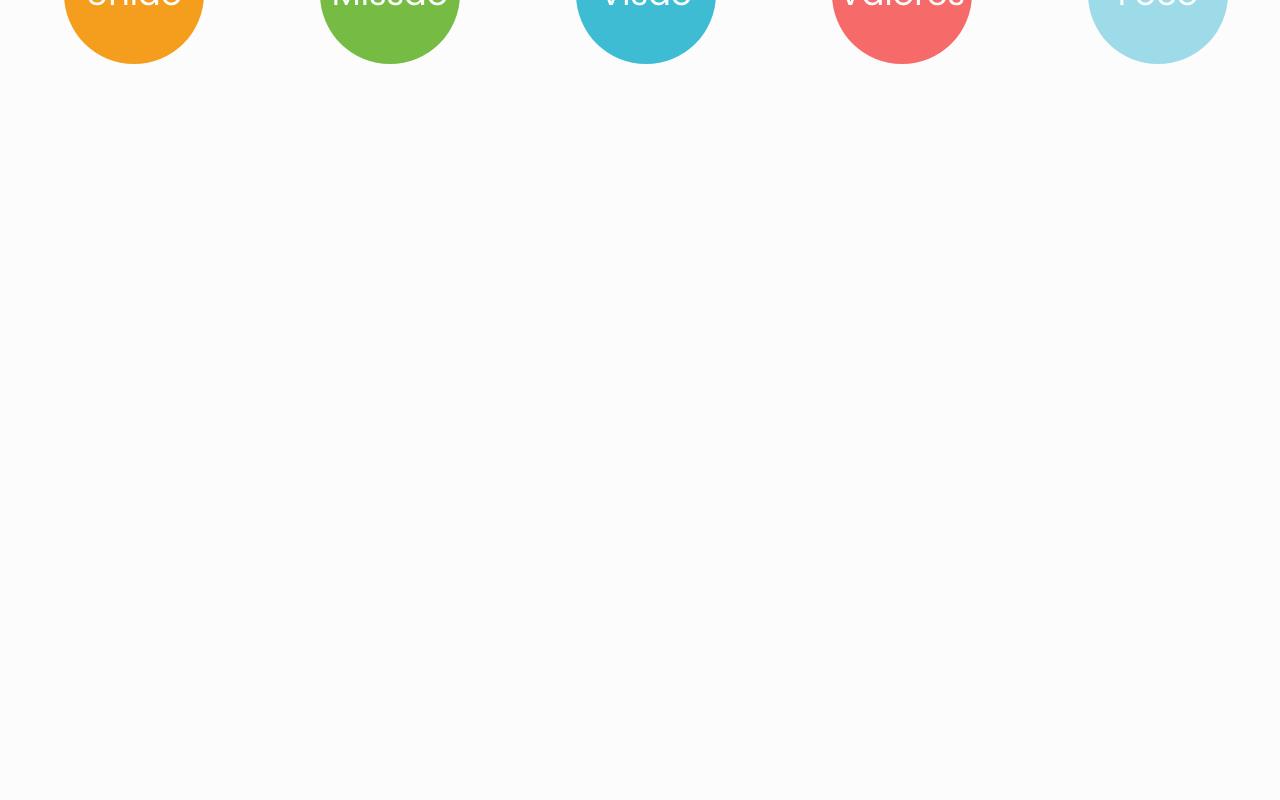
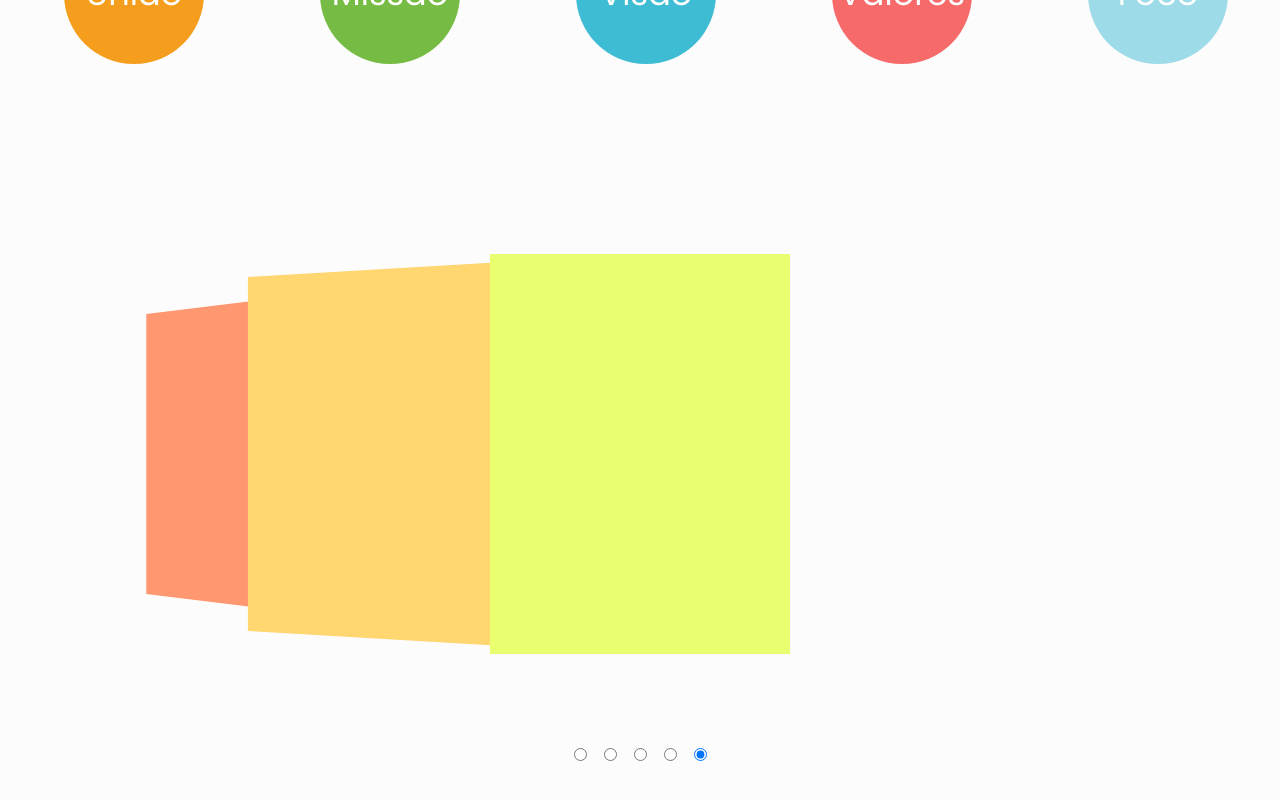
Before and after one commit to stack-over-code-atlantico/supermercadosq-fe, a React (Vite) app in the folder supermercadosq/: page /about in a window 1280 px wide. Shown: the part 716-1516 px from the top of the page. Before the commit the page ends 920 px from the top, so only its background shows below. Built offline with nearby package versions, Linux system fonts and the light colour scheme.

Commit message:
Feat: about create card carousel

```diff
--- a/supermercadosq/src/components/About/index.jsx
+++ b/supermercadosq/src/components/About/index.jsx
@@ -1,9 +1,13 @@
-import React, { useContext } from 'react';
-import { AboutSection, AboutText, AboutParagraph } from './styles';
+import React, { useContext, useState } from 'react';
+import { AboutSection, AboutText, AboutParagraph, ContainerBody, CardBody } from './styles';
 import { LoadingScreen } from '../LoadingScreen/styles';
 
 
 export function AboutComponent() {
+  const [isSubscribed, setIsSubscribed] = useState(true);
+  const handleChange = event => {
+    setIsSubscribed(event.target.checked);
+  }
 
   return (
     <>
@@ -21,6 +25,54 @@ export function AboutComponent() {
         <LoadingScreen size='140px' background='#f66a69' left='65%' top='80%' text='Valores'/>
         <LoadingScreen size='140px' background='#9cdbe7' left='85%' top='80%' text='Foco'/>
       </AboutSection>
+
+      <ContainerBody>
+        <input type="radio"
+          id="subscribe"
+          name="subscribe"
+          onChange={handleChange}
+          checked={isSubscribed}
+          className="position"
+        />
+        <input type="radio"
+          id="subscribe"
+          name="subscribe"
+          onChange={handleChange}
+          checked={isSubscribed}
+          className="position"
+        />
+        <input type="radio"
+          id="subscribe"
+          name="subscribe"
+          onChange={handleChange}
+
+          checked={isSubscribed}
+          className="position"
+        />
+        <input type="radio"
+          id="subscribe"
+          name="subscribe"
+          onChange={handleChange}
+          checked={isSubscribed}
+          className="position"
+        />
+        <input type="radio"
+          id="subscribe"
+          name="subscribe"
+          onChange={handleChange}
+          checked={isSubscribed}
+          className="position"
+        />
+
+        <CardBody id="carousel">
+          <div className="item" />
+          <div className="item" />
+          <div className="item" />
+          <div className="item" />
+          <div className="item" />
+        </CardBody>
+      </ContainerBody>
+
     </>
   );
 };
--- a/supermercadosq/src/components/About/styles.jsx
+++ b/supermercadosq/src/components/About/styles.jsx
@@ -22,3 +22,107 @@ export const AboutParagraph = styled.p`
   width: 90%;
   margin-left: 5%;
 `;
+
+export const ContainerBody = styled.div`
+  height: 600px;
+  display: grid;
+  grid-template-rows: 500px 100px;
+  grid-template-columns: 1fr 30px 30px 30px 30px 30px 1fr;
+  align-items: center;
+  justify-items: center;
+
+  & input.position:nth-of-type(1){
+    grid-column: 2 / 3;
+    grid-row: 2 / 3;
+  }
+
+  & input.position:nth-of-type(1):checked ~ div#carousel{
+    --position: 1;
+  }
+
+  & input.position:nth-of-type(2){
+    grid-column: 3 / 4;
+    grid-row: 2 / 3;
+  }
+
+  & input.position:nth-of-type(2):checked ~ div#carousel{
+    --position: 2;
+  }
+
+  & input.position:nth-of-type(3){
+    grid-column: 4 /5;
+    grid-row: 2 / 3;
+  }
+
+  & input.position:nth-of-type(3):checked ~ div#carousel{
+    --position: 3;
+  }
+
+  & input.position:nth-of-type(4){
+    grid-column: 5 / 6;
+    grid-row: 2 / 3;
+  }
+
+  & input.position:nth-of-type(4):checked ~ div#carousel{
+    --position: 4;
+  }
+
+  & input.position:nth-of-type(5){
+    grid-column: 6 / 7;
+    grid-row: 2 / 3;
+  }
+
+  & input.position:nth-of-type(5):checked ~ div#carousel{
+    --position: 5;
+  }
+
+`;
+
+export const CardBody = styled.div`
+  grid-row: 1 / 2;
+  grid-column: 1 / 8;
+  width: 100vw;
+  height: 500px;
+  display: flex;
+  align-items: center;
+  justify-content: center;
+  overflow: hidden;
+  transform-style: preserve-3d;
+  perspective: 600px;
+  pointer-events: none;
+
+  .item{
+    position: absolute;
+    width: 300px;
+    height: 400px;
+    background-color: coral;
+    --r: calc(var(--position) - var(--offset));
+    --abs: max(calc(var(--r) * -1), var(--r));
+    transition: all 0.25s linear;
+    transform: rotateY(calc(-10deg * var(--r)))
+      translateX(calc(-300px * var(--r)));
+    z-index: calc((var(--position) - var(--abs)));
+  }
+
+    .item:nth-of-type(1){
+      --offset: 1;
+      background-color: #90f1ef;
+    }
+    .item:nth-of-type(2){
+      --offset: 2;
+      background-color: #ff70a6;
+    }
+    .item:nth-of-type(3){
+      --offset: 3;
+      background-color: #ff9770;
+    }
+    .item:nth-of-type(4){
+      --offset: 4;
+      background-color: #ffd670;
+    }
+    .item:nth-of-type(5){
+      --offset: 5;
+      background-color: #e9ff70;
+    }
+
+`;
--- a/supermercadosq/src/styles/global.jsx
+++ b/supermercadosq/src/styles/global.jsx
@@ -14,6 +14,10 @@ export const GlobalStyle = createGlobalStyle`
     --color-black: #020000;
     --color-gray: #858585;
     --color-white: #FFF;
+
+    --items: 5;
+    --middle: 3;
+    --position: 1;
   }
 
 
```
Also changed, not shown: 2 other files (tests, documents, lock files or other folders).
